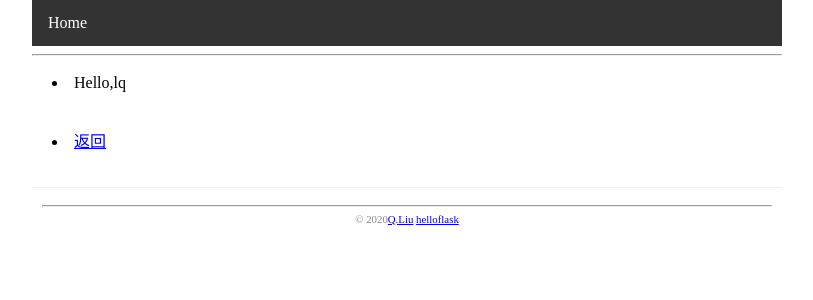
After one commit to l346490199/my_flask, a Flask app: page /hi/lq in a window 1280 px wide. The commit adds this page. Shown: the top 300 px of the page, without its empty margins (233-1046 px from the left). Run offline with Flask 2, Linux system fonts and the light colour scheme.

Commit message:
简单的返回上一个页面

```diff
--- a/hello/app.py
+++ b/hello/app.py
@@ -20,3 +20,8 @@ def index():
 def just_flash():
     flash('I am flash,Who is looking for me.')
     return redirect(url_for("index"))
+
+@app.route('/hi/<name>')
+@app.route('/hi,defaults={"name": "Programmer"}')
+def hi(name):
+    return render_template('hello.html',name=name)
--- /dev/null
+++ b/hello/templates/hello.html
@@ -0,0 +1,10 @@
+{%extends 'instal.html' %}
+{% block title %}
+Hi,{{name}}
+{% endblock %}
+
+{% block content %}
+    <li>Hello,{{name}}</li>
+    <br><br>
+    <li><a href="{{request.referrer or url_for('index')}}">返回</a></li>
+{% endblock %}
--- a/hello/templates/instal.html
+++ b/hello/templates/instal.html
@@ -7,8 +7,7 @@
     L.Q
 </hi>
 <ul>
-    <li>
-        Hello,World!
-    </li>
+    <li>Hello,World!</li>
+    <li><a href="{{url_for('hi',name="lq")}}">Hi</a></li>
 </ul>
 {% endblock %}
```
